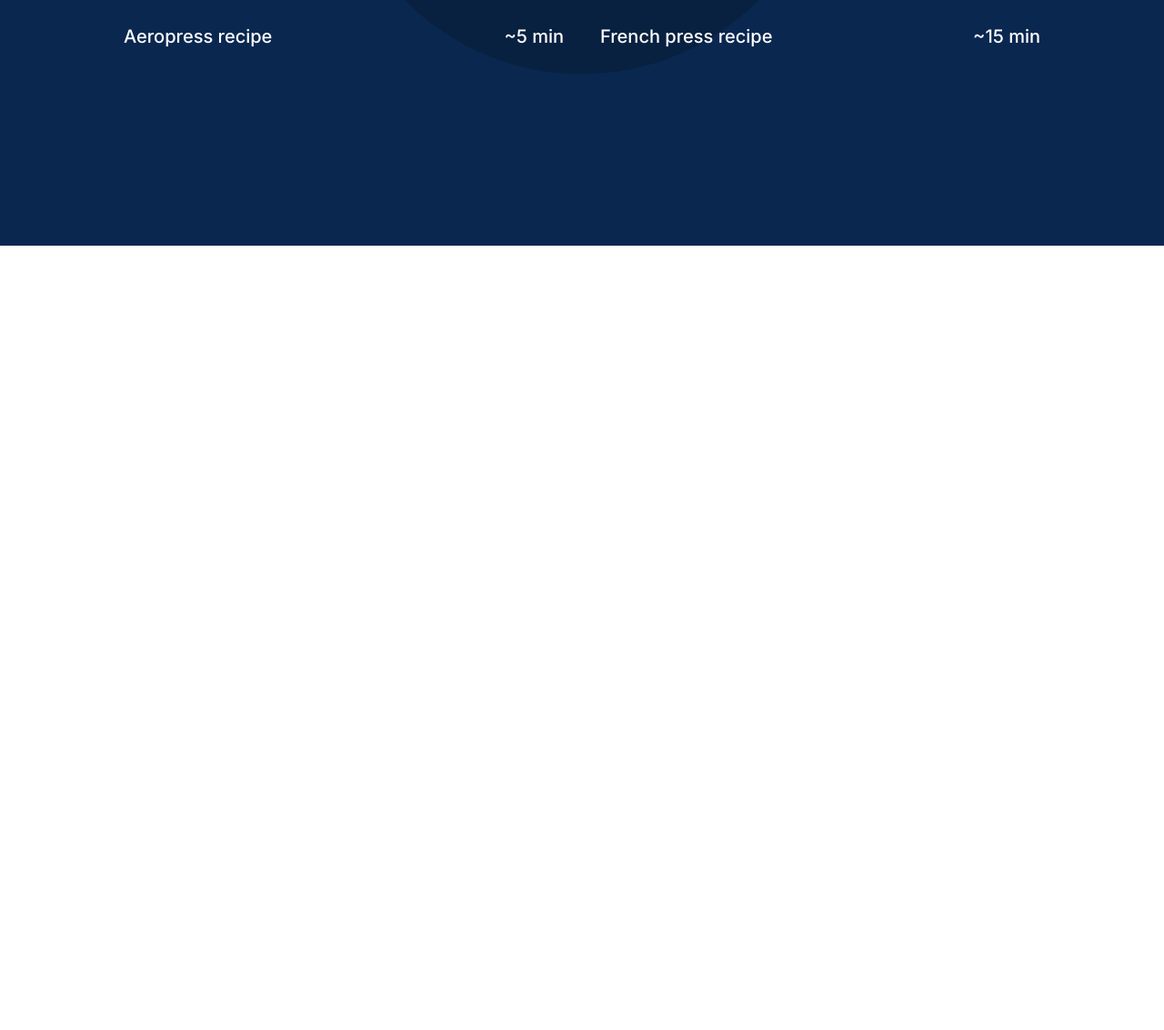
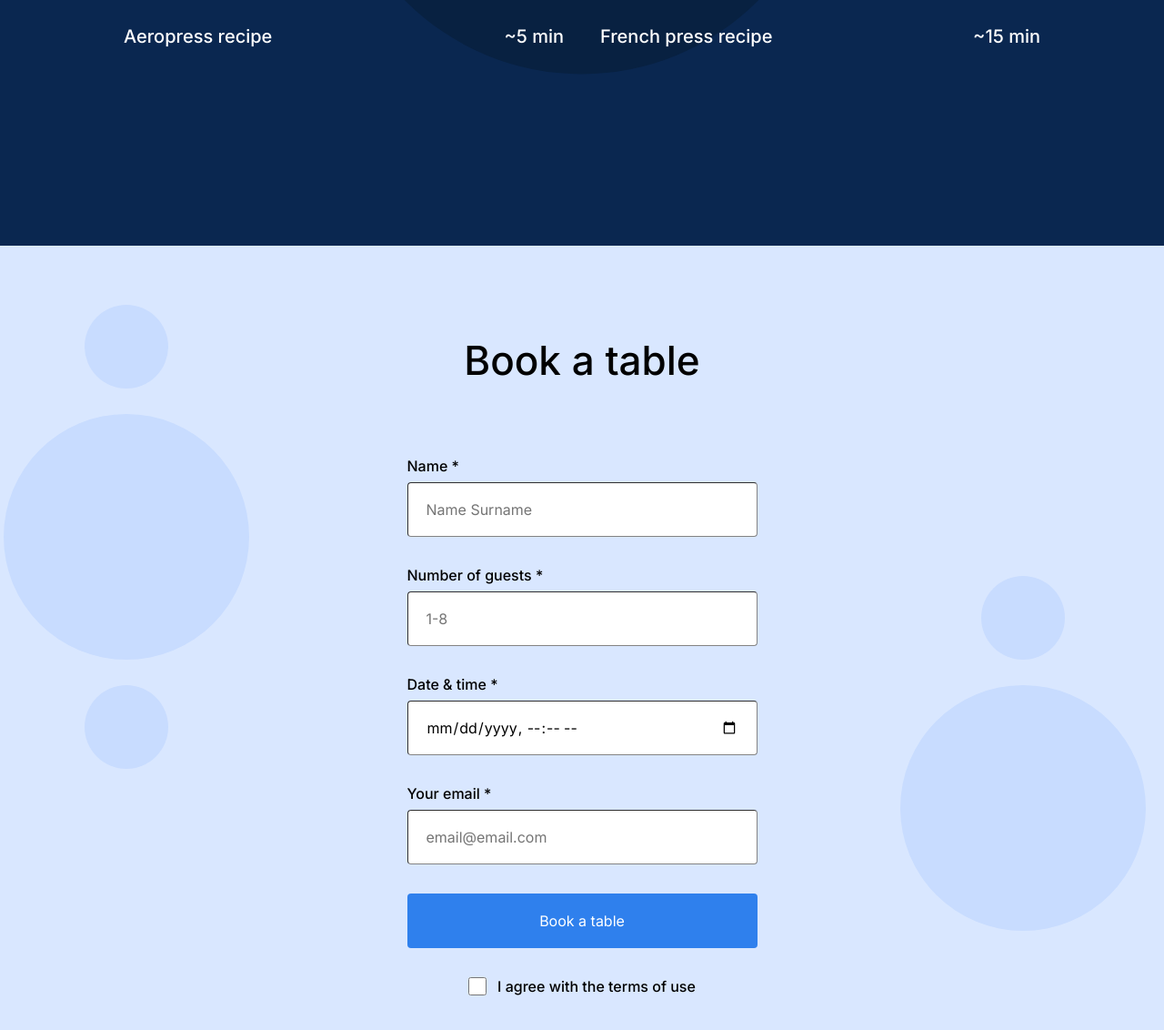
Before and after one commit to keriurban/se_project_coffeeshop, a plain HTML site: page index.html in a window 1280 px wide. Shown: the part 1396-2528 px from the top of the page at 91% size. Before the commit the page ends 1666 px from the top, so only its background shows below. Drawn offline with Linux system fonts and the light colour scheme.

Commit message:
sprint 2 project stage 3

```diff
--- a/index.html
+++ b/index.html
@@ -98,7 +98,51 @@
             </div>
           </div>
         </section>
-        <section id="book-a-table" class="reservation"></section>
+        <section id="book-a-table" class="reservation">
+          <h2 class="reservation__title">Book a table</h2>
+          <form class="reservation__form form">
+            <fieldset class="form__fieldset">
+              <label class="form__label"
+                >Name *
+                <input
+                  type="text"
+                  class="form__input"
+                  placeholder="Name Surname"
+                  required
+                />
+              </label>
+              <label class="form__label"
+                >Number of guests *
+                <input
+                  type="number"
+                  class="form__input"
+                  placeholder="1-8"
+                  min="1"
+                  max="8"
+                  required
+                />
+              </label>
+              <label class="form__label"
+                >Date & time *
+                <input type="datetime-local" class="form__input" required />
+              </label>
+              <label class="form__label"
+                >Your email *
+                <input
+                  type="email"
+                  class="form__input"
+                  placeholder="email@email.com"
+                  required
+                />
+              </label>
+            </fieldset>
+            <button type="submit" class="form__button">Book a table</button>
+            <label class="form__label form__label_type_checkbox">
+              <input type="checkbox" class="form__checkbox" required />
+              I agree with the terms of use
+            </label>
+          </form>
+        </section>
         <section id="menu" class="menu"></section>
         <section id="contacts" class="about"></section>
       </main>
--- a/pages/index.css
+++ b/pages/index.css
@@ -175,6 +175,90 @@
 }
 
 .reservation {
+  padding: 100px 0 120px;
+  background-color: #d9e7ff;
+  background-image: url(../images/background_reservation.svg);
+  background-size: cover;
+  background-repeat: no-repeat;
+  background-position: center;
+}
+
+.reservation__title {
+  font-family: Inter, Arial, sans-serif;
+  font-style: normal;
+  font-weight: 500;
+  font-size: 44px;
+  line-height: 52px;
+  padding: 0;
+  margin: 0 0 80px;
+  text-align: center;
+}
+
+.reservation__form {
+  margin: 0 auto;
+  padding: 0;
+}
+
+.form {
+  max-width: 385px;
+  margin: 0 auto;
+  font-family: Inter, Arial, sans-serif;
+}
+
+.form__fieldset {
+  border: none;
+  padding: 0;
+  margin: 0;
+}
+
+.form__label {
+  display: block;
+  font-family: Inter, Arial, sans-serif;
+  font-style: normal;
+  font-weight: 500;
+  font-size: 16px;
+  line-height: 20px;
+  margin: 0;
+  padding: 0;
+}
+
+.form__input {
+  display: block;
+  border-radius: 4px;
+  min-height: 60px;
+  width: 100%;
+  padding: 0 20px;
+  margin: 8px 0 32px;
+  box-sizing: border-box;
+  border-color: #838383;
+  border-width: 1px;
+}
+
+.form__button {
+  border-radius: 4px;
+  width: 100%;
+  border: none;
+  padding: 0;
+  margin: 0 0 32px;
+  background-color: #2f80ed;
+  min-height: 60px;
+  color: #fff;
+  transition: background-color 0.5s linear;
+}
+
+.form__button:hover {
+  background-color: #2f80edb3;
+}
+
+.form__label_type_checkbox {
+  display: flex;
+  justify-content: center;
+}
+
+.form__checkbox {
+  width: 20px;
+  height: 20px;
+  margin: 0 12px 0 0;
 }
 
 .menu {
```
Also changed, not shown: images/check.svg (deleted).
